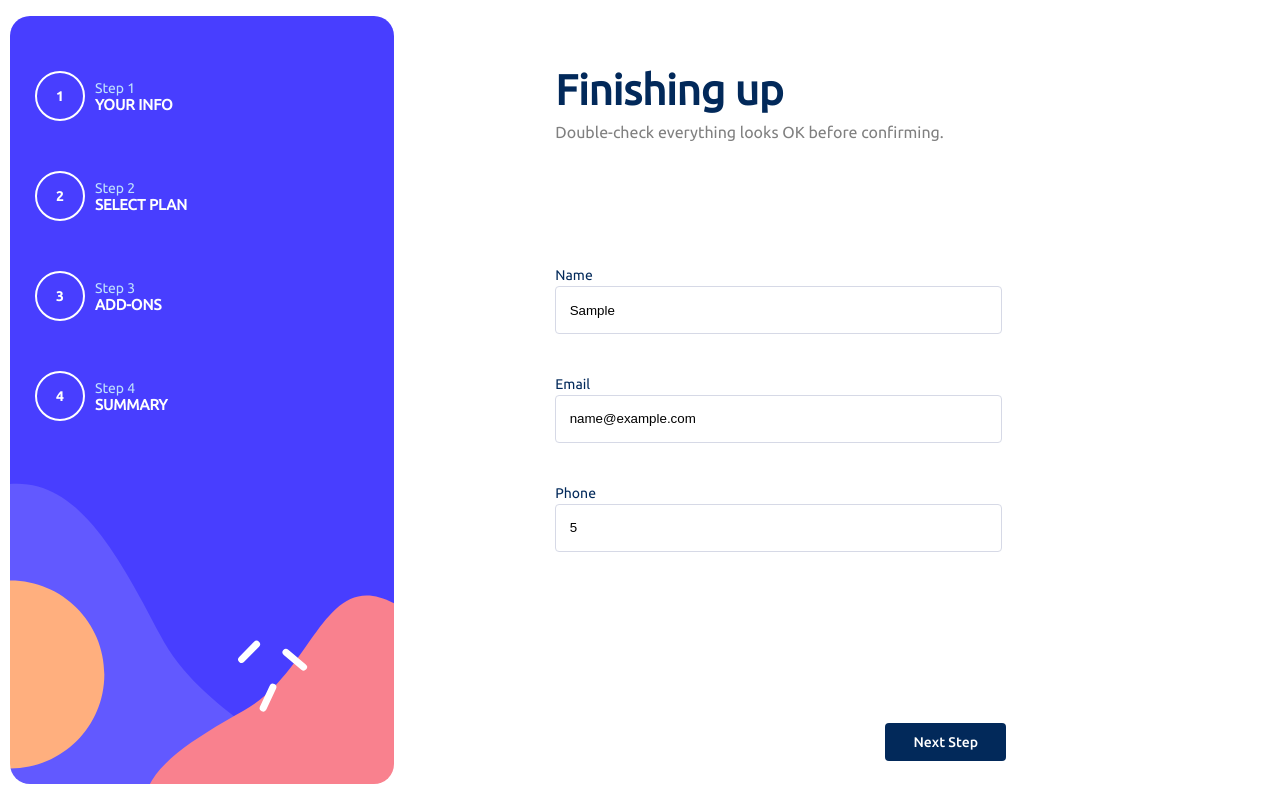
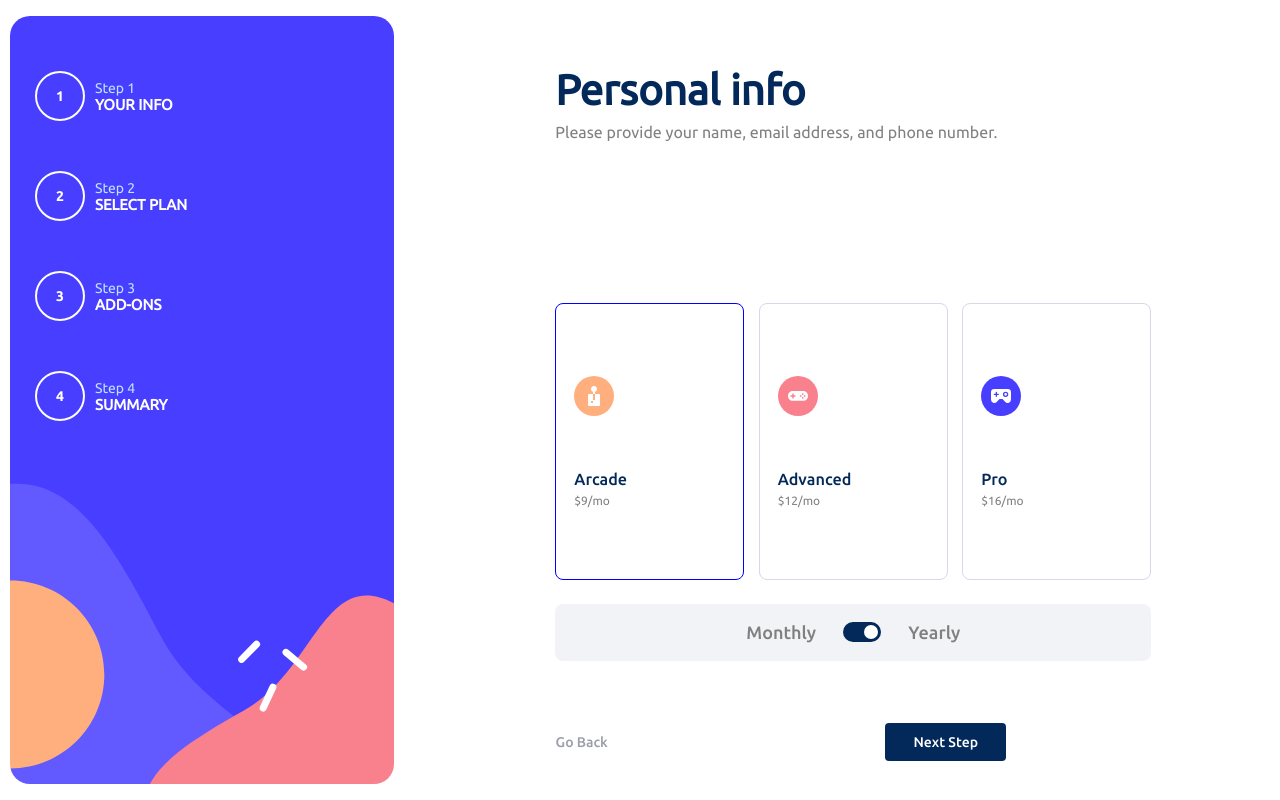
Before and after one commit to dudzvs/TheOdinProjectCourse, a website built with webpack: page MultiStepForm/src/index.html in a window 1280 px wide. Both pictures are taken after typing "Sample", "name@example.com", "5" into the empty fields and a click on the button "Next Step". Built offline with nearby package versions, Linux system fonts and the light colour scheme.

Commit message:
Navigation betewn forms

```diff
--- a/MultiStepForm/src/index.html
+++ b/MultiStepForm/src/index.html
@@ -43,9 +43,9 @@
       </header>
       <main>
         <div class="formBox">
-          <h2 id="titleForm">Finishing up</h2>
+          <h2 id="titleForm">Personal info</h2>
           <p id="descriptForm" class="descript">
-            Double-check everything looks OK before confirming.
+            Please provide your name, email address, and phone number.
           </p>
 
           <form action="#">
--- a/MultiStepForm/src/js/events.js
+++ b/MultiStepForm/src/js/events.js
@@ -3,10 +3,27 @@ import { validateValues } from './validation';
 export function initializeEvents() {
   const form = document.querySelector('form');
   const requiredFields = document.querySelectorAll('[required]');
+  const steps = document.querySelectorAll('[data-step]');
+  const nextBtn = document.getElementById('nextBtn');
+  const backBtn = document.getElementById('backBtn');
+  let currentStep = 1;
 
-  form.addEventListener('submit', (e) => {
+  function showStep(step) {
+    steps.forEach((s) => {
+      s.classList.add('hidden');
+      if (parseInt(s.dataset.step) === step) {
+        s.classList.remove('hidden');
+      }
+    });
+
+    backBtn.style.opacity = step === 1 ? '0' : '1';
+  }
+  nextBtn.addEventListener('click', (e) => {
     e.preventDefault();
-    validateValues(e);
+    if (currentStep < steps.length && validateValues(e)) {
+      currentStep++;
+      showStep(currentStep);
+    }
   });
 
   for (let field of requiredFields) {
--- a/MultiStepForm/src/js/validation.js
+++ b/MultiStepForm/src/js/validation.js
@@ -4,31 +4,37 @@ export function validateValues(e) {
   const emailInput = document.getElementById('userEmail');
   const phoneInput = document.getElementById('phone');
 
-  validateField(
+  const isNameValid = validateField(
     nameInput,
     'This field is required',
     (value) => value.trim() !== ''
   );
-  validateField(
+  const isEmailPresent = validateField(
     emailInput,
     'This field is required',
     (value) => value.trim() !== ''
   );
-  validateField(emailInput, 'Type a valid Email', (value) =>
-    validEmail(value.trim())
+  const isEmailValid = validateField(
+    emailInput,
+    'Type a valid Email',
+    (value) => validEmail(value.trim())
   );
-  validateField(
+  const isPhoneValid = validateField(
     phoneInput,
     'This field is required',
     (value) => value.trim() !== ''
   );
+
+  return isNameValid && isEmailPresent && isEmailValid && isPhoneValid;
 }
 
 function validateField(input, errorMessage, validationFn) {
   if (!validationFn(input.value)) {
     setError(input, errorMessage);
+    return false;
   } else {
     setSuccess(input);
+    return true;
   }
 }
 
```
